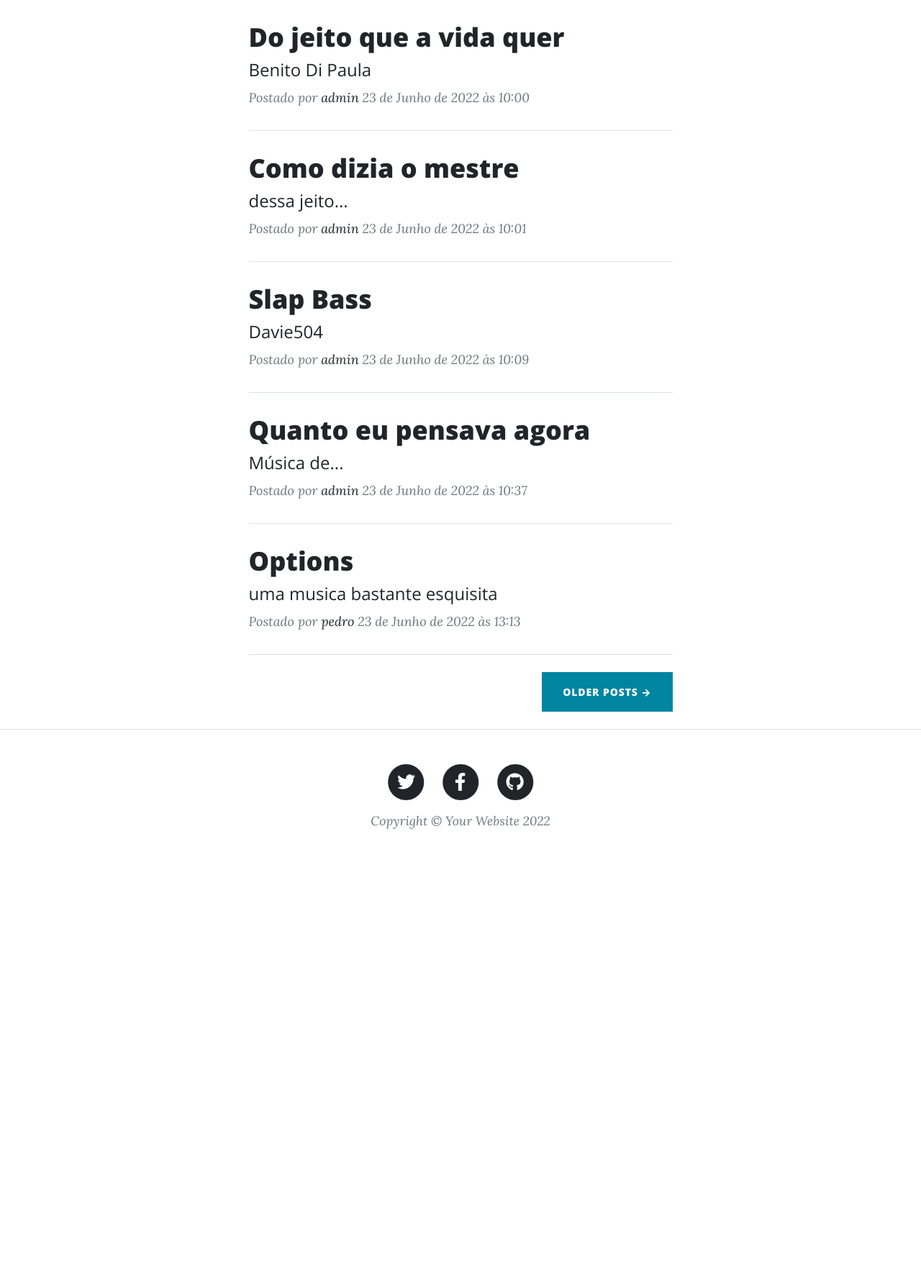
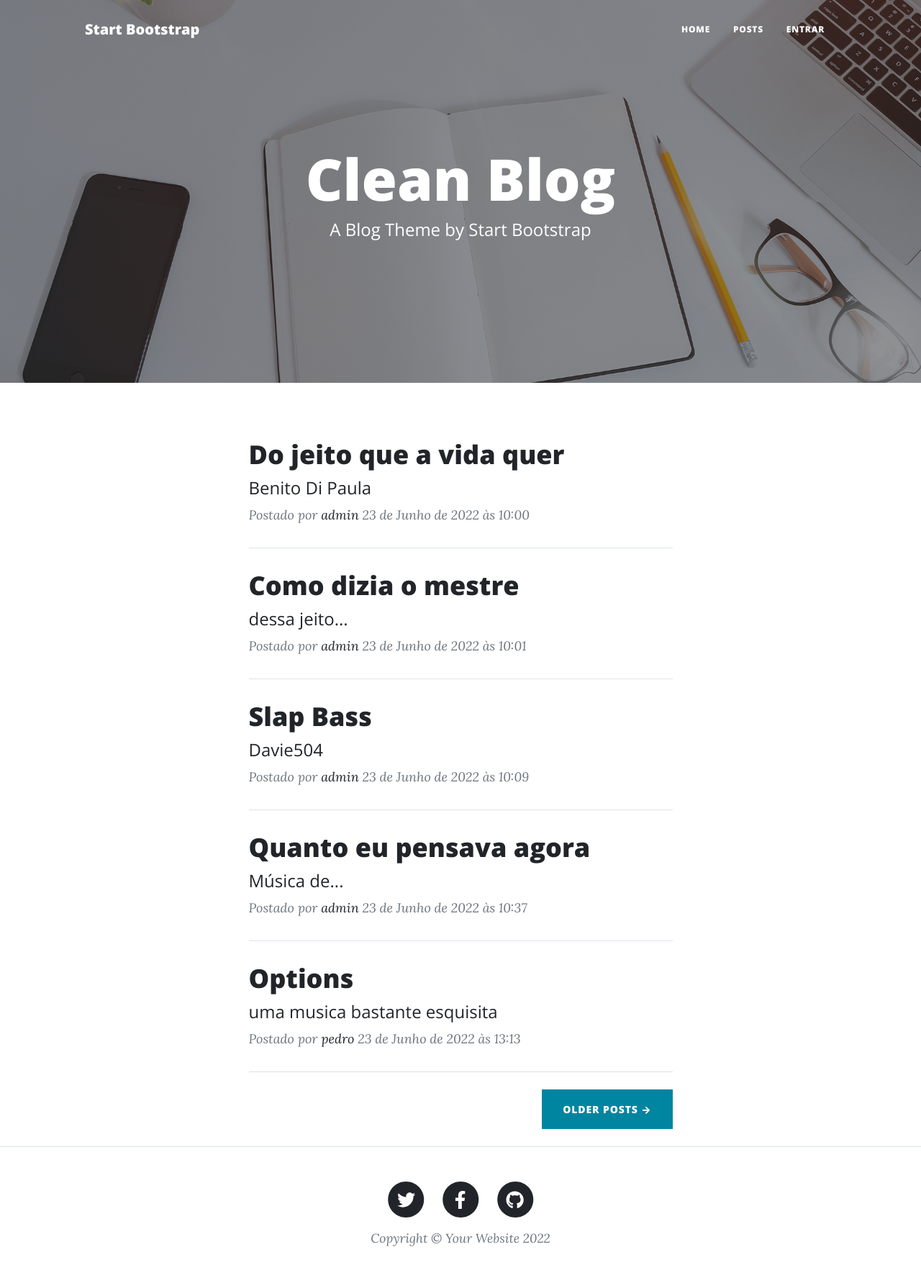
Before and after one commit to phdfreitas/django-blog, a Django app: page /posts in a window 1280 px wide. Shown: the whole page at 72% size. Before the commit the page ends 1152 px from the top, so only its background shows below. Run offline with Django 4.2, Linux system fonts and the light colour scheme; data comes from the database, SQL or seed files in the repository; both versions use the stored data as it was after the commit; some libraries are stand-ins or nearby versions.

Commit message:
Corrigindo menu na listagem de posts

```diff
--- a/blog/app/templates/post/post-list.html
+++ b/blog/app/templates/post/post-list.html
@@ -1,8 +1,24 @@
 {% extends 'base.html' %}
+{% load static %}
 
 {% block title %}
     Django Blog - Last Posts
 {% endblock title %}
+
+{% block header %}
+    <header class="masthead" style="background-image: url({% static 'assets/img/home-bg.jpg' %})">
+        <div class="container position-relative px-4 px-lg-5">
+            <div class="row gx-4 gx-lg-5 justify-content-center">
+                <div class="col-md-10 col-lg-8 col-xl-7">
+                    <div class="site-heading">
+                        <h1>Clean Blog</h1>
+                        <span class="subheading">A Blog Theme by Start Bootstrap</span>
+                    </div>
+                </div>
+            </div>
+        </div>
+    </header>
+{% endblock header %}
 
 {% block content %}
     <div class="post-preview">
```
Also changed, not shown: blog/db.sqlite3.
